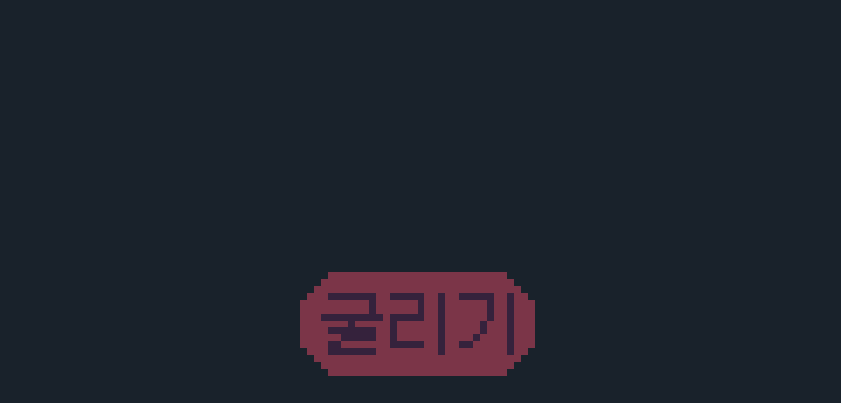
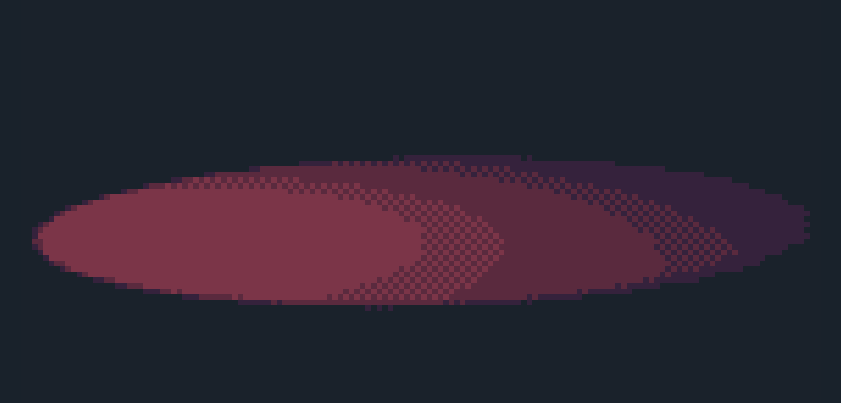
Before and after one commit to Blueslime0216/random-number, a plain HTML site: page index.html in a window 1280 px wide. Shown: the part 397-800 px from the top of the page, without its empty margins (219-1060 px from the left). Drawn offline with Linux system fonts and the light colour scheme.

Commit message:
Update index.html

```diff
--- a/index.html
+++ b/index.html
@@ -10,6 +10,7 @@
             padding: 0;
             box-sizing: border-box;
             user-select: none;
+            -webkit-tap-highlight-color: transparent;
         }
         body {
             height: 100vh;
@@ -20,7 +21,11 @@
 
             background-color: #19222B;
         }
-        canvas {
+        #animation {
+            position: fixed;
+            bottom: calc(min(50vw, 50vh)*-0.2);
+            transform: translateX(-50%, -50%);
+
             width: min(100vw, 100vh);
             height: min(100vw, 100vh);
 
@@ -28,6 +33,13 @@
         }
         #roll {
             position: fixed;
+            bottom: 0px;
+            transform: translateX(-50%, -50%);
+
+            width: min(100vw, 100vh);
+            height: min(50vw, 50vh);
+
+            /* position: fixed;
             bottom: 20px;
             transform: translateX(-50%, -50%);
 
@@ -36,34 +48,33 @@
 
             image-rendering: pixelated;
 
-            cursor: pointer;
-        }
-        #roll:hover {
-            scale: 1.1;
+            cursor: pointer; */
         }
     </style>
 </head>
 <body>
     <canvas id="animation" width="144" height="144"></canvas>
-    <canvas id="roll" width="37" height="17" onclick="rollDice();"></button>
+    <div id="roll" onclick="rollDice();"></div>
+    <!-- <canvas id="roll" width="37" height="17" onclick="rollDice();"></canvas> -->
 
 
     <script>
         const canvas = document.getElementById('animation');
         const ctx = canvas.getContext('2d');
-        const roll = document.getElementById('roll');
-        const roll_ctx = roll.getContext('2d');
+        // const roll = document.getElementById('roll');
+        // const roll_ctx = roll.getContext('2d');
+        const roll = document.querySelector('#roll');
 
         let lastDrawTime = 0;
         let index = 0;
-        let animation = 5;
+        let animation = 0;
 
-        // roll 버튼 그리기
-        const img = new Image();
-        img.src = './res/roll.png';
-        img.onload = () => {
-            roll_ctx.drawImage(img, 0, 0);
-        }
+        // // roll 버튼 그리기
+        // const img = new Image();
+        // img.src = './res/roll.png';
+        // img.onload = () => {
+        //     roll_ctx.drawImage(img, 0, 0);
+        // }
 
         // 이미지들 미리 로딩해두기
         const rollImages = Array.from({ length: 8 }, (_, i) => {
@@ -73,7 +84,12 @@
                 return img;
             });
         });
+        // 사이트 접속시 바로 보여줄 처음 이미지 그리기
+        rollImages[0][0].onload = () => {
+            drawImage(index);
+        };
 
+        // animation의 index에 해당하는 이미지 그리기
         function drawImage(index) {
             ctx.clearRect(0, 0, canvas.width, canvas.height);
             ctx.drawImage(rollImages[animation][index], 0, 0);
@@ -97,8 +113,11 @@
             requestAnimationFrame(animate);
         }
 
+        // 주사위 굴리는 함수
         function rollDice() {
+            // 이미지 초기화
             index = 0;
+            // 애니메이션 종류 랜덤 선택
             animation = Math.floor(Math.random() * 7);
             requestAnimationFrame(animate);
         }
```
